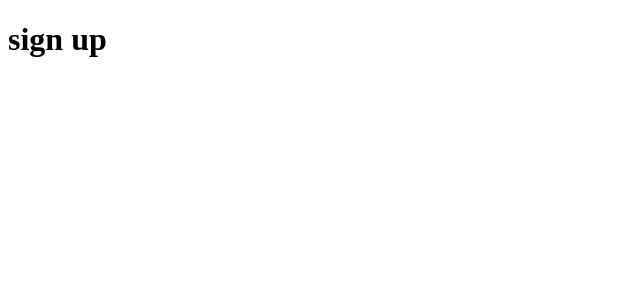
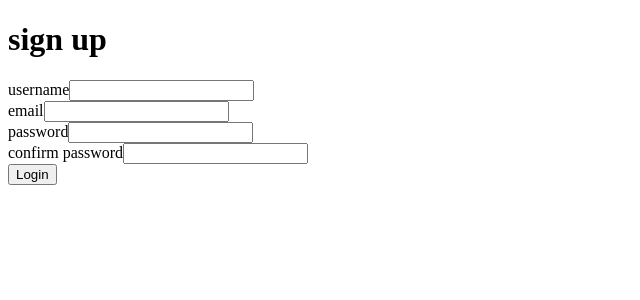
Before and after one commit to strom314/rocnikovy_projekt_frontend, a React (Vite) app: page /signup in a window 1280 px wide. Shown: the top 300 px of the page, without its empty margins (0-640 px from the left). Built offline with nearby package versions, Linux system fonts and the light colour scheme.

Commit message:
feat: write the signUp form markup

```diff
--- a/src/components/SignUp.jsx
+++ b/src/components/SignUp.jsx
@@ -1,8 +1,83 @@
+import { useState } from "react";
+
 function SignUp() {
+  const [username, setUsername] = useState("");
+  const [email, setEmail] = useState("");
+  const [password, setPassword] = useState("");
+  const [confirmPassword, setConfirmPassword] = useState("");
+
+  const [errors, setErrors] = useState("");
+  const [loading, setLoading] = useState(false);
+
+  function handleSubmit() {}
+
   return (
-    <>
+    <div>
       <h1>sign up</h1>
-    </>
+      <form onSubmit={handleSubmit}>
+        <div>
+          <label htmlFor="username">username</label>
+          <input
+            type="text"
+            id="username"
+            name="username"
+            required
+            value={username}
+            onChange={(e) => {
+              setUsername(e.target.value);
+            }}
+          />
+        </div>
+
+        <div>
+          <label htmlFor="email">email</label>
+          <input
+            type="email"
+            id="email"
+            name="email"
+            required
+            value={email}
+            onChange={(e) => {
+              setEmail(e.target.value);
+            }}
+          />
+        </div>
+
+        <div>
+          <label htmlFor="password">password</label>
+          <input
+            type="password"
+            id="password"
+            name="password"
+            required
+            value={password}
+            onChange={(e) => {
+              setPassword(e.target.value);
+            }}
+          />
+        </div>
+
+        <div>
+          <label htmlFor="confirmPassword">confirm password</label>
+          <input
+            type="password"
+            id="confirmPassword"
+            name="confirmPassword"
+            required
+            value={confirmPassword}
+            onChange={(e) => {
+              setConfirmPassword(e.target.value);
+            }}
+          />
+        </div>
+
+        {errors && <div>errors: {errors}</div>}
+
+        <button type="submit" disabled={loading}>
+          {loading ? "Logging in..." : "Login"}
+        </button>
+      </form>
+    </div>
   );
 }
 
```
